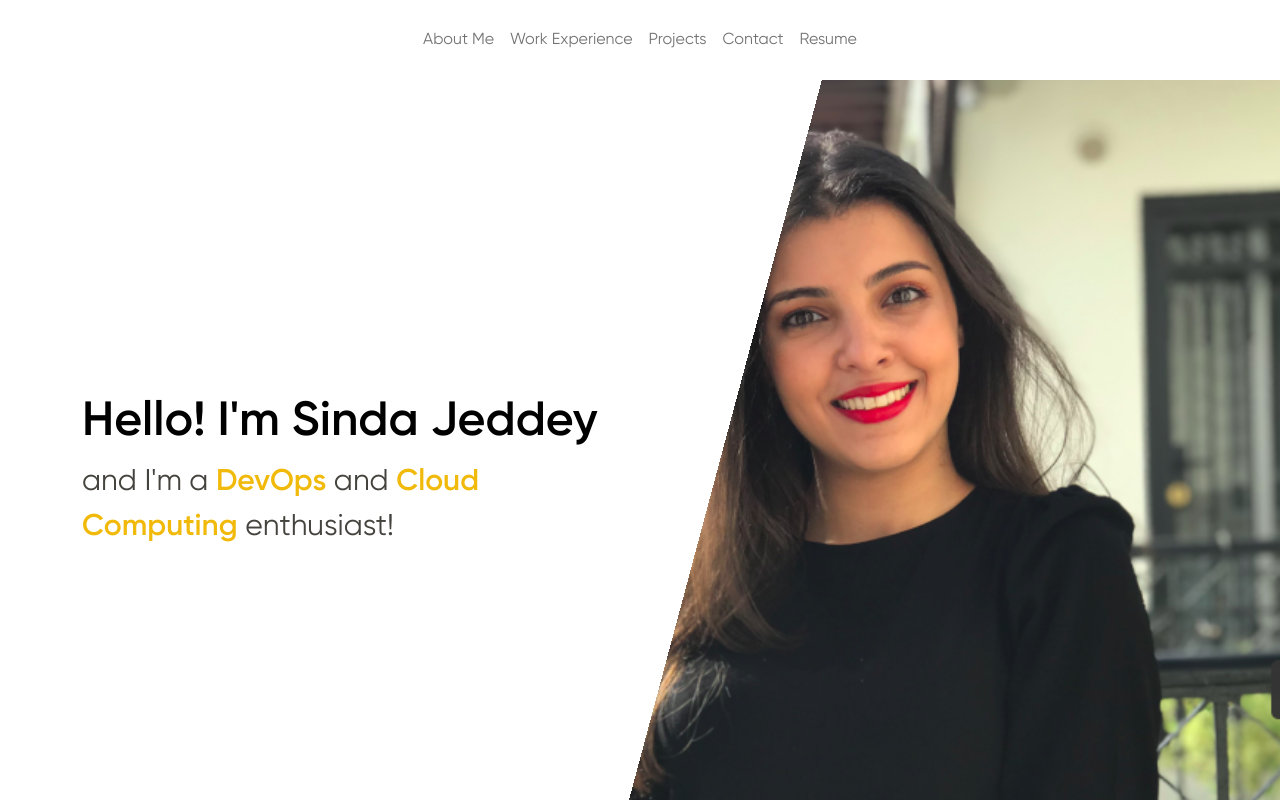
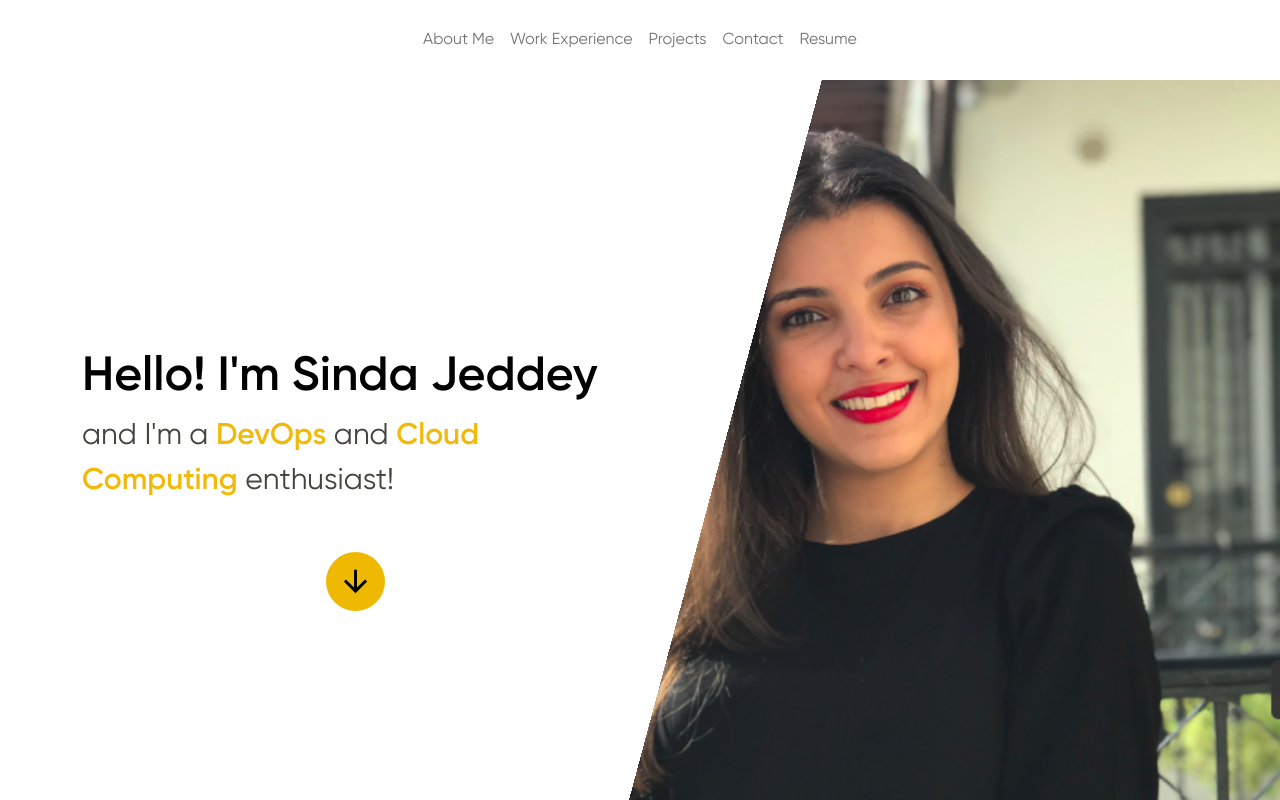
Before and after one commit to SindaJaddey/My-Portfolio, a React (Create React App) app: page / in a window 1280 px wide. Shown: the top 800 px of the page. Built offline with nearby package versions, Linux system fonts and the light colour scheme.

Commit message:
Adding downward arrow

```diff
--- /dev/null
+++ b/src/arrow/arrow.css
@@ -0,0 +1,22 @@
+a { color: #485745; text-decoration: none; }
+
+.arrow {
+    text-align: center;
+}
+.bounce {
+    -moz-animation: bounce 2s infinite;
+    -webkit-animation: bounce 2s infinite;
+    animation: bounce 2s infinite;
+}
+
+@keyframes bounce {
+    0%, 20%, 50%, 80%, 100% {
+        transform: translateY(0);
+    }
+    40% {
+        transform: translateY(-30px);
+    }
+    60% {
+        transform: translateY(-15px);
+    }
+}
--- /dev/null
+++ b/src/arrow/arrow.js
@@ -0,0 +1,16 @@
+import React from "react";
+import './arrow.css';
+import ArrowDownwardIcon from '@mui/icons-material/ArrowDownward';
+import {IconButton} from "@mui/material";
+
+const Arrow = () => {
+    return(
+        <div className="arrow bounce mt-5">
+            <IconButton size={'large'} style={{background: "#eeb900", color: "black"}} href={"#about-me"}>
+                <ArrowDownwardIcon fontSize='large'/>
+            </IconButton>
+        </div>
+    )
+}
+
+export default Arrow
--- a/src/intro/intro.js
+++ b/src/intro/intro.js
@@ -2,16 +2,19 @@ import React from "react";
 import './intro.css';
 import Zoom from "react-reveal";
 import Fade from "react-reveal";
+import Arrow from "../arrow/arrow";
 
 const Intro = () => {
     return(
         <Zoom>
-            <div className="container-fluid intro-container" id="intro">
+            <div className="container-fluid intro-container" id="home">
                 <div className="container intro">
                     <div className="row align-content-center h-100">
                         <div className="col-md-6 col-sm-12">
                             <h1 className="name"><Fade bottom>Hello! I'm Sinda Jeddey</Fade></h1>
                             <p className="intro-description"><Fade bottom><p>and I'm a <span className="keyword">DevOps</span> and <span className="keyword">Cloud Computing</span> enthusiast!</p> </Fade></p>
+                            <Arrow/>
+
                         </div>
                     </div>
                 </div>
```
